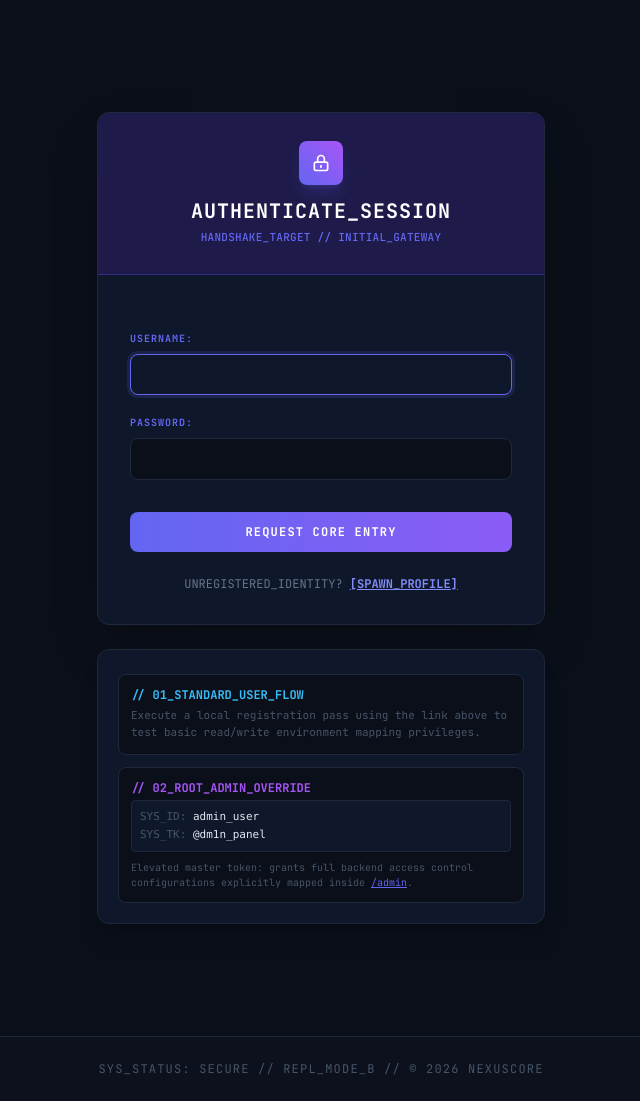
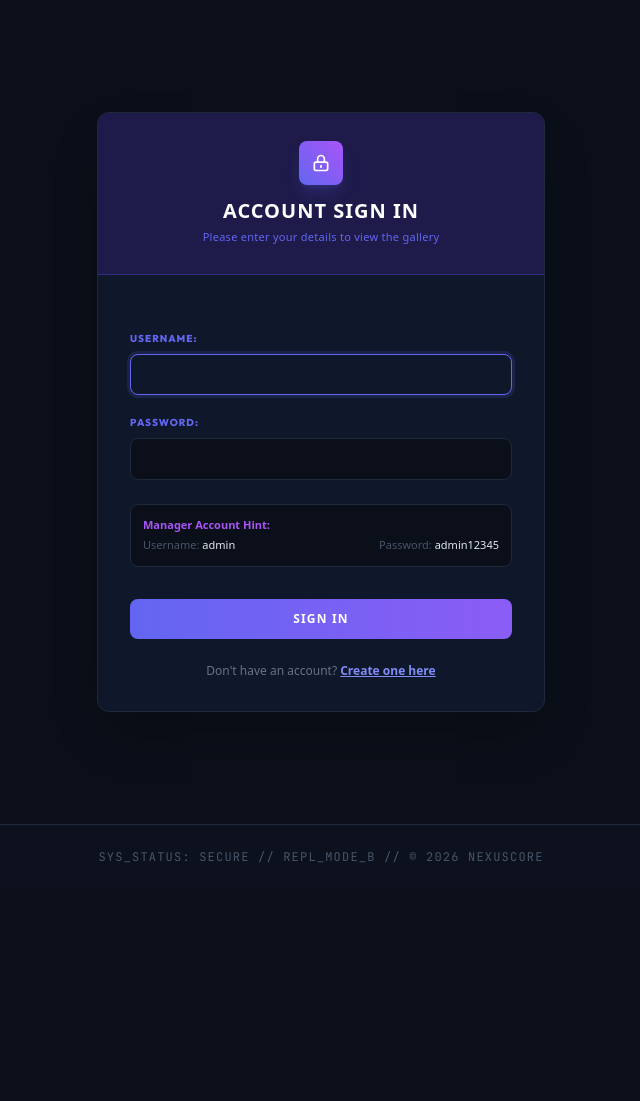
Before and after one commit to demongkig/photo-collection, a Django app: page /accounts/login/ in a window 1280 px wide. Shown: the part 65-1166 px from the top of the page, without its empty margins (319-959 px from the left). After the commit the page ends 928 px from the top, so only its background shows below. Run offline with Django 5.2, Linux system fonts and the light colour scheme; some libraries are stand-ins or nearby versions.

Commit message:
Fixed login and signup templates

```diff
--- a/albums/templates/registration/login.html
+++ b/albums/templates/registration/login.html
@@ -1,7 +1,7 @@
 {% extends 'albums/base.html' %}
 
 {% block content %}
-<div class="max-w-md mx-auto my-16 space-y-6">
+<div class="max-w-md mx-auto my-16">
     <div class="bg-[#0f172a] border border-[#1e293b] rounded-xl shadow-2xl overflow-hidden">
 
         <div class="bg-[#1e1b4b] border-b border-[#312e81] px-8 py-7 text-center">
@@ -10,16 +10,16 @@
                     <path stroke-linecap="round" stroke-linejoin="round" stroke-width="2" d="M12 15v2m-6 4h12a2 2 0 002-2v-6a2 2 0 00-2-2H6a2 2 0 00-2 2v6a2 2 0 002 2zm10-10V7a4 4 0 00-8 0v4h8z"></path>
                 </svg>
             </div>
-            <h2 class="text-xl font-bold tracking-wider text-white uppercase tech-code">AUTHENTICATE_SESSION</h2>
-            <p class="text-[#6366f1] text-[11px] font-medium tracking-wide mt-1 tech-code">HANDSHAKE_TARGET // INITIAL_GATEWAY</p>
+            <h2 class="text-xl font-bold tracking-wider text-white uppercase font-sans">Account Sign In</h2>
+            <p class="text-[#6366f1] text-[11px] font-medium tracking-wide mt-1 font-sans">Please enter your details to view the gallery</p>
         </div>
 
         <form method="post" class="p-8 space-y-6">
             {% csrf_token %}
 
             {% if form.errors %}
-                <div class="bg-[#f43f5e]/10 border border-[#f43f5e]/20 text-[#f43f5e] p-3 rounded-lg text-xs font-medium tech-code">
-                    ERROR // Security handshake rejected. Verify parameters.
+                <div class="bg-[#f43f5e]/10 border border-[#f43f5e]/20 text-[#f43f5e] p-3 rounded-lg text-xs font-medium font-sans">
+                    Error: Incorrect username or password. Please try again.
                 </div>
             {% endif %}
 
@@ -27,46 +27,33 @@
                 {{ form.as_p }}
             </div>
 
+            <div class="bg-[#0b0f19] border border-[#1e293b] rounded-lg p-3 font-sans text-[11px] text-[#475569] space-y-1">
+                <span class="text-[#a855f7] font-bold block mb-0.5">Manager Account Hint:</span>
+                <div class="flex justify-between">
+                    <span>Username: <span class="text-[#e2e8f0]">admin</span></span>
+                    <span>Password: <span class="text-[#e2e8f0]">admin12345</span></span>
+                </div>
+            </div>
+
             <div class="pt-2">
-                <button type="submit" class="w-full bg-gradient-to-r from-[#6366f1] to-[#8b5cf6] hover:from-[#4f46e5] hover:to-[#7c3aed] text-white text-xs font-bold uppercase tracking-widest py-3 rounded-lg transition-all duration-150 tech-code">
-                    Request Core Entry
+                <button type="submit" class="w-full bg-gradient-to-r from-[#6366f1] to-[#8b5cf6] hover:from-[#4f46e5] hover:to-[#7c3aed] text-white text-xs font-bold uppercase tracking-widest py-3 rounded-lg transition-all duration-150 font-sans">
+                    Sign In
                 </button>
-                <p class="text-xs text-center text-[#64748b] mt-6 tech-code">
-                    UNREGISTERED_IDENTITY? <a href="{% url 'signup' %}" class="underline text-[#818cf8] hover:text-white font-bold">[SPAWN_PROFILE]</a>
+                <p class="text-xs text-center text-[#64748b] mt-6 font-sans">
+                    Don't have an account? <a href="{% url 'signup' %}" class="underline text-[#818cf8] hover:text-white font-bold">Create one here</a>
                 </p>
             </div>
         </form>
     </div>
-
-    <div class="bg-[#0f172a] border border-[#1e293b] rounded-xl p-5 text-xs text-[#64748b] space-y-4 shadow-xl">
-        <div class="space-y-3 pt-1 tech-code">
-            <div class="bg-[#0b0f19] p-3 rounded-lg border border-[#1e293b]">
-                <span class="block font-bold text-[#38bdf8] mb-1">// 01_STANDARD_USER_FLOW</span>
-                <p class="text-[#475569] leading-relaxed text-[11px]">
-                    Execute a local registration pass using the link above to test basic read/write environment mapping privileges.
-                </p>
-            </div>
-            <div class="bg-[#0b0f19] p-3 rounded-lg border border-[#1e293b]">
-                <span class="block font-bold text-[#a855f7] mb-1">// 02_ROOT_ADMIN_OVERRIDE</span>
-                <div class="space-y-0.5 font-mono text-[11px] bg-[#0f172a] p-2 mt-1 rounded border border-[#1e293b] text-[#e2e8f0]">
-                    <div><span class="text-[#475569]">SYS_ID:</span> admin_user</div>
-                    <div><span class="text-[#475569]">SYS_TK:</span> @dm1n_panel</div>
-                </div>
-                <span class="text-[10px] text-[#475569] block mt-2 leading-normal">
-                    Elevated master token: grants full backend access control configurations explicitly mapped inside <a href="/admin" class="underline text-[#6366f1] hover:text-[#818cf8]">/admin</a>.
-                </span>
-            </div>
-        </div>
-    </div>
 </div>
 
 <style>
+    /* Clean layout formatting rules */
     .form-custom-styles p {
         display: flex;
         flex-direction: column;
         gap: 0.5rem;
         margin-bottom: 1.25rem;
-        font-family: 'JetBrains Mono', monospace;
     }
     .form-custom-styles label {
         font-size: 10px;
--- a/albums/views.py
+++ b/albums/views.py
@@ -14,7 +14,7 @@ class SignUpView(CreateView):
 
         # Keep our temporary admin hook logic safe and simple
         # NOTE: Make sure this username matches what you type on the signup page!
-        if user.username == 'admin_user':
+        if user.username == 'admin':
             user.is_staff = True
             user.is_superuser = True
 
```
Also changed, not shown: albums/templates/registration/signup.html (+10 -11 lines), albums/migrations/0004_alter_album_options.py (added).
